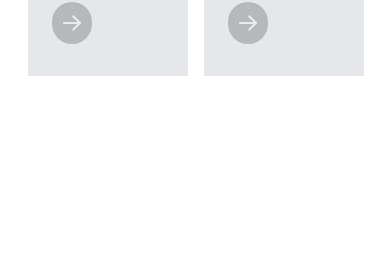
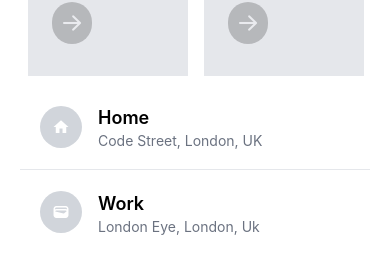
Before and after one commit to sebastianmb/dropit-mobil, a React Native app: screen /HomeScreen in a window 390 px wide. Shown: the part 314-588 px from the top of the page. Built offline with nearby package versions, Linux system fonts and the light colour scheme.

Commit message:
Fixed bug de zoom y terminado Componente NavFav

```diff
--- a/components/Map.js
+++ b/components/Map.js
@@ -15,11 +15,24 @@
     useEffect(() => {
         if (!origin || !destination) return;
 
-        //Zoom & Fit to markers
-        mapRef.current.fitToSuppliedMarkers(["origin","destination"], {
-            edgePadding: { top: 50, right: 50, bottom: 50, left: 50 },
-        });
-    }, [origin, destination]);
+        // Calcula la región que abarca ambos puntos
+        const minLat = Math.min(origin.location.lat, destination.location.lat);
+        const maxLat = Math.max(origin.location.lat, destination.location.lat);
+        const minLng = Math.min(origin.location.lng, destination.location.lng);
+        const maxLng = Math.max(origin.location.lng, destination.location.lng);
+
+        const region = {
+            latitude: (minLat + maxLat) / 2,
+            longitude: (minLng + maxLng) / 2,
+            latitudeDelta: Math.abs(maxLat - minLat) * 1.2, // Ajusta el factor según tus preferencias
+            longitudeDelta: Math.abs(maxLng - minLng) * 1.2,
+        };
+
+        // Establece la región en el mapa
+        if (mapRef.current) {
+            mapRef.current.animateToRegion(region, 1000); // Ajusta la duración según lo deseado
+        }
+    }, [destination]); // Solo se ejecutará cuando cambie el destino
 
     return (
         <MapView
--- /dev/null
+++ b/components/NavFavorites.js
@@ -0,0 +1,53 @@
+import React from "react"
+import { FlatList, StyleSheet, Text, TouchableOpacity, View } from "react-native";
+import { Icon } from "@rneui/base";
+import tw from "twrnc"
+const data=[
+    {
+        id:"123",
+        icon:"home",
+        location:"Home",
+        destination:"Code Street, London, UK"
+    },
+    {
+        id:"456",
+        icon:"wallet",
+        location:"Work",
+        destination:"London Eye, London, Uk",
+    },
+
+];
+
+
+const NavFavorites = () => {
+
+
+    return (
+        <FlatList
+        data={data}
+        keyExtractor={(item)=>item.id}
+        ItemSeparatorComponent={()=><View style={[tw`bg-gray-200 h-1`,{height:0.5}]}/>}
+        renderItem={({item: {location, destination, icon}})=>(
+            <TouchableOpacity style={tw`flex-row items-center p-5`}>
+                <Icon
+                style={tw`mr-4 rounded-full bg-gray-300 p-3`}
+                name={icon}
+                type="ioncon"
+                color="white"
+                size={18}
+                />
+                <View>
+                    <Text style={tw`font-semibold text-lg`}>{location}</Text>
+                    <Text style={tw`text-gray-500`}>{destination}</Text>
+                </View>
+
+            </TouchableOpacity>
+        )}
+        />
+    );
+};
+
+
+
+export default NavFavorites
+const style = StyleSheet.create({})
--- a/components/NavigateCard.js
+++ b/components/NavigateCard.js
@@ -6,6 +6,7 @@
 import { useDispatch } from "react-redux";
 import { setDestination } from "../slices/navSlice";
 import { useNavigation } from "@react-navigation/native";
+import NavFavorites from "./NavFavorites";
 
 
 
@@ -42,6 +43,7 @@
                         debounce={400}
                     />
                 </View>
+                <NavFavorites/>
             </View>
         </SafeAreaView>
     );
--- a/screens/HomeScreen.js
+++ b/screens/HomeScreen.js
@@ -6,6 +6,7 @@
 import {GOOGLE_MAPS_APIKEY} from "@env";
 import { setDestination,setOrigin } from '../slices/navSlice';
 import { useDispatch } from 'react-redux';
+import NavFavorites from '../components/NavFavorites';
 
 
 
@@ -59,6 +60,7 @@
                 />
 
                 <NavOptions/>
+                <NavFavorites/>
            </View>
 
 
```
